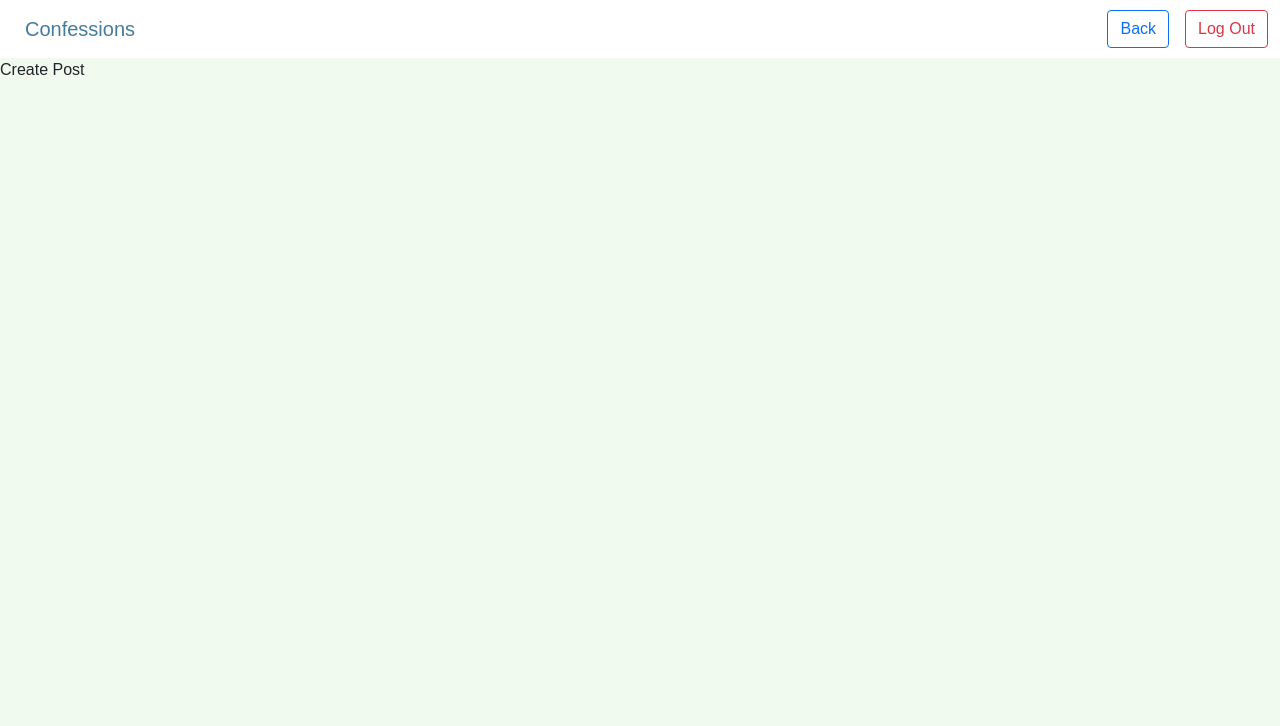
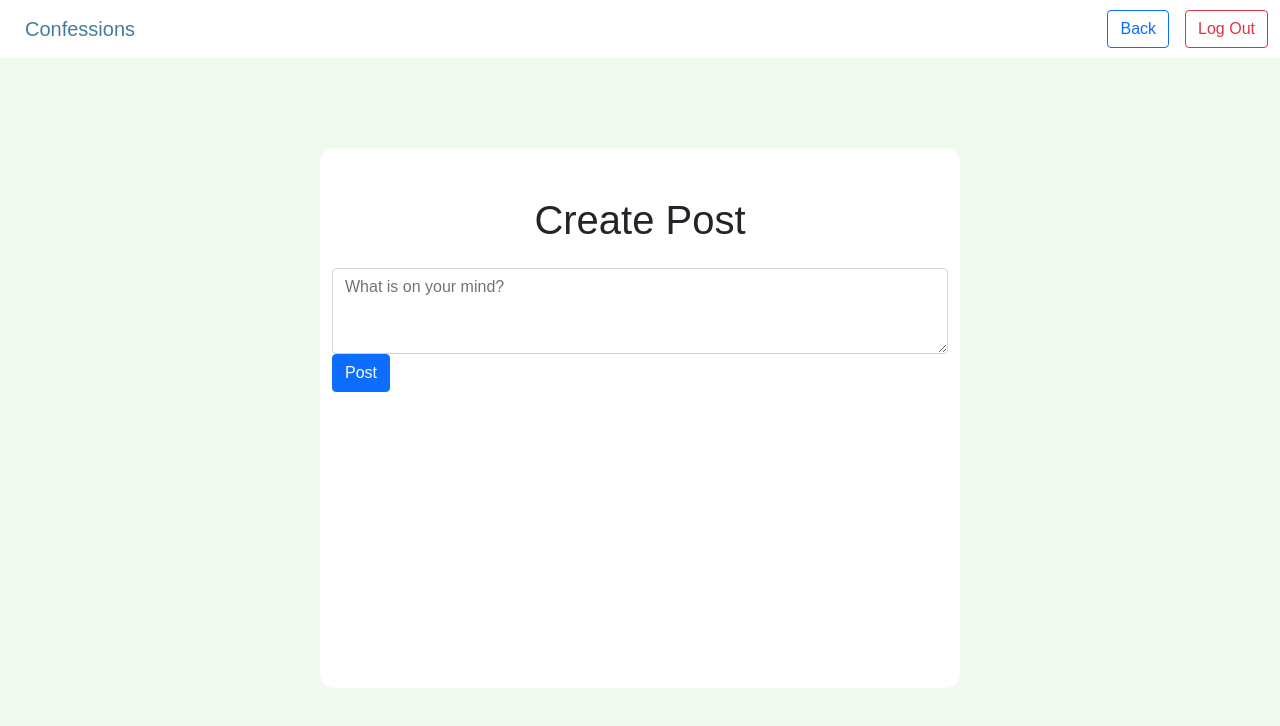
Before and after one commit to SLuo490/Confessions, a React (Create React App) app: page /create in a window 1280 px wide. Shown: the top 726 px of the page. Built offline with nearby package versions, Linux system fonts and the light colour scheme; no server answers; sample sign-in values are in the browser's storage; a web font is replaced by a local one.

Commit message:
change username to 6 characters and set user's display name once they created an account

```diff
--- /dev/null
+++ b/src/components/PostForm.js
@@ -0,0 +1,57 @@
+import { auth, db } from '../utils/firebase';
+import { useAuthState } from 'react-firebase-hooks/auth';
+import { useState } from 'react';
+import { collection, addDoc } from 'firebase/firestore';
+import { ErrorAlert } from './index';
+
+export default function PostForm() {
+  const [user] = useAuthState(auth);
+  const [post, setPost] = useState('');
+  const [error, setError] = useState(null);
+
+  const handleSubmit = async (e) => {
+    if (post.length < 1) {
+      setError('Post cannot be empty');
+      return;
+    }
+    if (post.length > 280) {
+      setError('Post cannot be more than 280 characters');
+      return;
+    }
+    try {
+      await addDoc(collection(db, 'posts'), {
+        text: post,
+        createdAt: new Date(),
+        uid: user.uid,
+        name: user.displayName,
+      });
+    } catch (error) {
+      setError(error.message);
+    }
+  };
+
+  return (
+    <div className='PostForm'>
+      <form>
+        {error && <ErrorAlert details={error} />}
+        <div className='form-group'>
+          <textarea
+            className='form-control'
+            id='post'
+            rows='3'
+            placeholder='What is on your mind?'
+            value={post}
+            onChange={(e) => setPost(e.target.value)}
+          ></textarea>
+        </div>
+        <button
+          type='submit'
+          className='btn btn-primary'
+          onSubmit={handleSubmit}
+        >
+          Post
+        </button>
+      </form>
+    </div>
+  );
+}
--- a/src/components/RegisterForm.js
+++ b/src/components/RegisterForm.js
@@ -1,9 +1,8 @@
 import { useNavigate } from 'react-router-dom';
 import { useState, useEffect } from 'react';
-import { createUserWithEmailAndPassword } from 'firebase/auth';
-import { auth, db } from '../utils/firebase';
+import { createUserWithEmailAndPassword, updateProfile } from 'firebase/auth';
+import { auth, db, collection, addDoc } from '../utils/firebase';
 import { ErrorAlert } from './index';
-import { collection, addDoc } from 'firebase/firestore';
 import { useAuthState } from 'react-firebase-hooks/auth';
 import '../pages/style.css';
 
@@ -19,8 +18,7 @@ export default function Form() {
     const characters =
       'ABCDEFGHIJKLMNOPQRSTUVWXYZabcdefghijklmnopqrstuvwxyz0123456789.';
     let randomUsername = '';
-    let randomNum = Math.floor(Math.random() * 10) + 6;
-    for (let i = 0; i < randomNum; i++) {
+    for (let i = 0; i < 6; i++) {
       randomUsername += characters.charAt(
         Math.floor(Math.random() * characters.length)
       );
@@ -37,15 +35,20 @@ export default function Form() {
     } else if (!password) {
       setError('Please enter a password');
     } else {
+      // if there is a username and password, create user
       createUserWithEmailAndPassword(auth, email, password)
-        .then((res) => {
-          const user = res.user;
+        .then((userCredential) => {
+          // update the username
+          const user = userCredential.user;
+          updateProfile(user, {
+            displayName: username,
+          });
+          // add user to firestore
           addDoc(collection(db, 'users'), {
+            username: username,
+            email: email,
             uid: user.uid,
-            name: username,
-            email,
           });
-          navigate('/home');
         })
         .catch((err) => {
           switch (err.code) {
--- a/src/components/index.js
+++ b/src/components/index.js
@@ -2,5 +2,6 @@ import LoginForm from './LoginForm';
 import RegisterForm from './RegisterForm';
 import Nav from './Nav';
 import ErrorAlert from './ErrorAlert';
+import PostForm from './PostForm';
 
-export { LoginForm, RegisterForm, Nav, ErrorAlert };
+export { LoginForm, RegisterForm, Nav, ErrorAlert, PostForm };
--- a/src/pages/CreatePostPage.js
+++ b/src/pages/CreatePostPage.js
@@ -4,6 +4,8 @@ import { useNavigate } from 'react-router-dom';
 import { auth } from '../utils/firebase';
 import { useAuthState } from 'react-firebase-hooks/auth';
 import { useEffect } from 'react';
+import { PostForm } from '../components';
+
 
 export default function CreatePostPage() {
   const navigate = useNavigate();
@@ -21,7 +23,14 @@ export default function CreatePostPage() {
   return (
     <div className='CreatePostPage'>
       <Nav />
-      Create Post
+      <div className='center'>
+        <div className='container bg-white w-50 h-75 radius'>
+          <h1 className='d-flex justify-content-center align-items-center mt-5 pb-3'>
+            Create Post
+          </h1>
+          <PostForm />
+        </div>
+      </div>
     </div>
   );
 }
--- a/src/pages/HomePage.js
+++ b/src/pages/HomePage.js
@@ -8,7 +8,6 @@ import { useEffect } from 'react';
 export default function HomePage() {
   const navigate = useNavigate();
   const [user, loading] = useAuthState(auth);
-
   // if user not logged in, redirect to login page
   useEffect(() => {
     const getData = async () => {
@@ -21,7 +20,7 @@ export default function HomePage() {
   return (
     <div className='HomePage'>
       <Nav />
-      <div className='container w-50 bg-white'>Home</div>
+      <div className='container w-50 bg-white'>Hello</div>
     </div>
   );
 }
--- a/src/utils/firebase.js
+++ b/src/utils/firebase.js
@@ -1,7 +1,7 @@
 // Import the functions you need from the SDKs you need
 import { initializeApp } from 'firebase/app';
 import { getAuth, signOut } from 'firebase/auth';
-import { getFirestore } from 'firebase/firestore';
+import { getFirestore, collection, addDoc } from 'firebase/firestore';
 
 const firebaseConfig = {
   apiKey: process.env.REACT_APP_API_KEY,
@@ -21,4 +21,4 @@ const logOut = () => {
   signOut(auth);
 };
 
-export { auth, db, logOut };
+export { auth, db, logOut, collection, addDoc };
```
